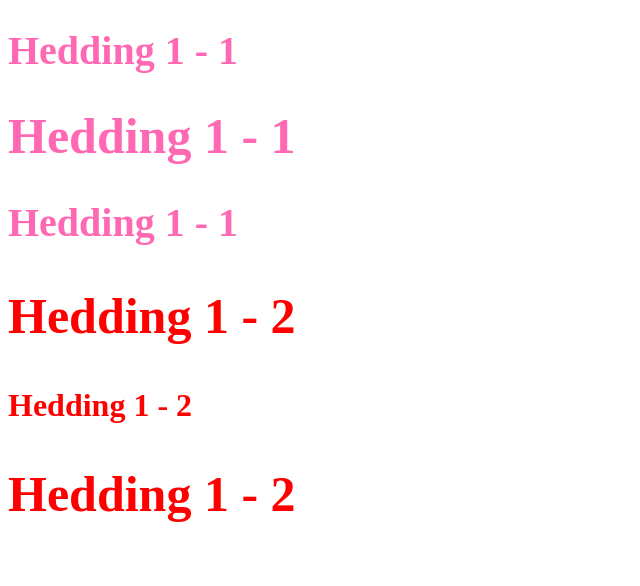
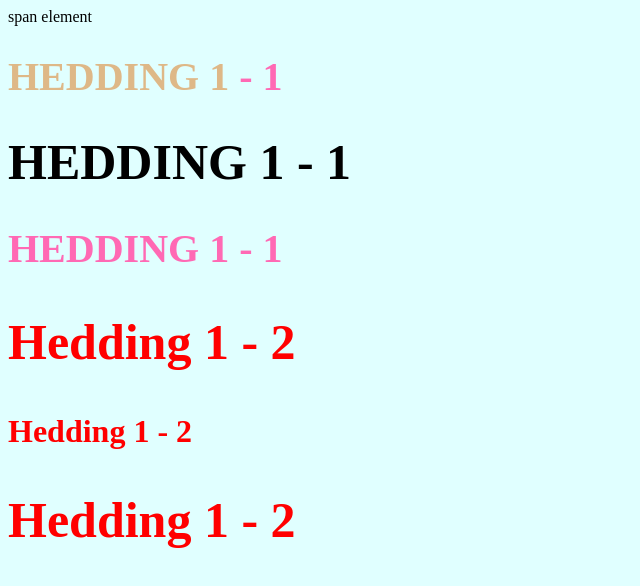
Before and after one commit to Goldinsaint007/html_test, a plain HTML site: page style-test.html in a window 1280 px wide. Shown: the whole page, without its empty margins (0-640 px from the left). Drawn offline with Linux system fonts and the light colour scheme.

Commit message:
Created an css style sheet and added a background color

```diff
--- /dev/null
+++ b/css/test.css
@@ -0,0 +1,29 @@
+body{
+	background-color: lightcyan;
+}
+
+h1{
+	font-size: 40px;
+	color: hotpink;
+}
+
+h2{
+	font-size: 32px;
+	color: red;
+}
+
+.big{
+	font-size: 50px;
+}
+
+.uppercase{
+	text-transform: uppercase;
+}
+
+.big.uppercase{
+	color: black;
+}
+
+h1 span{
+	color: burlywood;
+}
--- a/style-test.html
+++ b/style-test.html
@@ -4,26 +4,13 @@
 	<meta charset="utf-8">
 	<meta name="viewport" content="width=device-width, initial-scale=1">
 	<title>Style Test</title>
-	<style type="text/css">
-		h1{
-			font-size: 40px;
-			color: hotpink;
-		}
-
-		h2{
-			font-size: 32px;
-			color: red;
-		}
-
-		.big{
-			font-size: 50px;
-		}
-	</style>
+	<link rel="stylesheet" type="text/css" href="css/test.css">
 </head>
 <body>
-	<h1>Hedding 1 - 1</h1>
-	<h1 class="big">Hedding 1 - 1</h1>
-	<h1>Hedding 1 - 1</h1>
+	<span>span element</span>
+	<h1 class="uppercase"><span>Hedding 1</span> - 1</h1>
+	<h1 class="big uppercase">Hedding 1 - 1</h1>
+	<h1 class="uppercase">Hedding 1 - 1</h1>
 	<h2 class="big">Hedding 1 - 2</h2>
 	<h2>Hedding 1 - 2</h2>
 	<h2 class="big">Hedding 1 - 2</h2>
```
